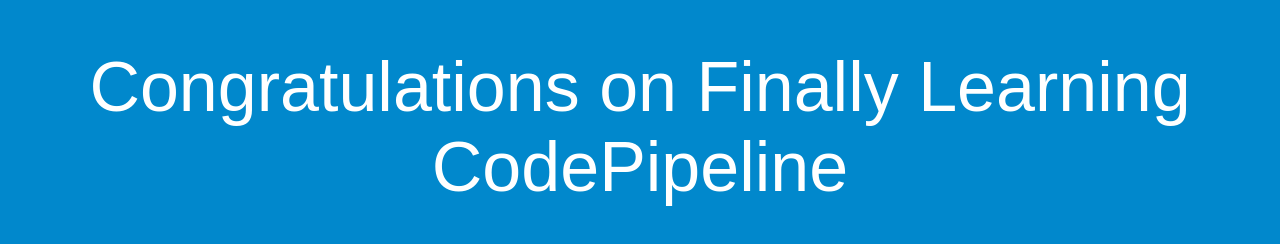
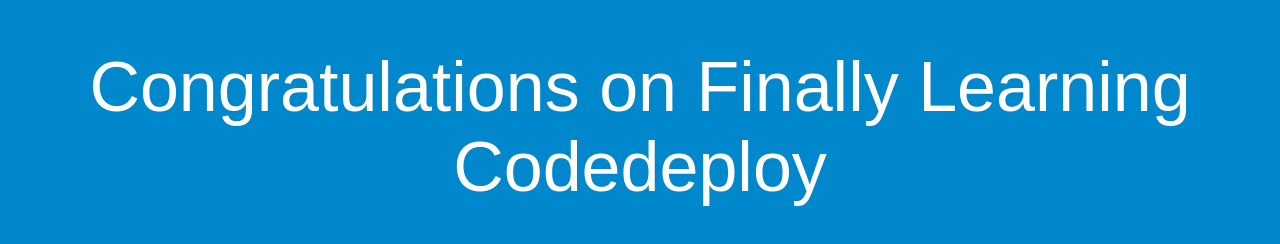
Before and after one commit to Momoakadiri/momo, a plain HTML site: page index.html in a window 1280 px wide. Drawn offline with Linux system fonts and the light colour scheme.

Commit message:
secondcommit

```diff
--- a/index.html
+++ b/index.html
@@ -26,7 +26,7 @@
 </head>
 <body>
   <div align="center">
-    <h1>Congratulations on Finally Learning CodePipeline</h1>
+    <h1>Congratulations on Finally Learning Codedeploy</h1>
   </div>
 </body>
 </html>
```
Also changed, not shown: 1 other file.
